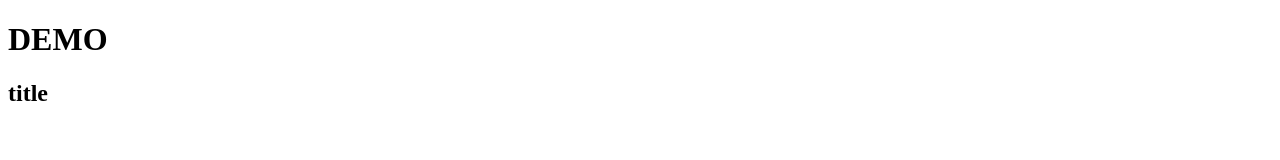
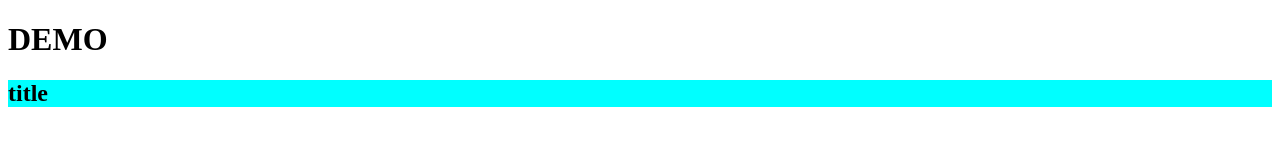
Before and after one commit to Bunreal/git-demo, a plain HTML site: page index.html in a window 1280 px wide. Drawn offline with Linux system fonts and the light colour scheme.

Commit message:
add h2 background-color and link css

```diff
--- a/index.html
+++ b/index.html
@@ -5,6 +5,7 @@
   <meta http-equiv="X-UA-Compatible" content="IE=edge">
   <meta name="viewport" content="width=device-width, initial-scale=1.0">
   <title>DEMO</title>
+  <link rel="stylesheet" href="style.css">
 </head>
 <body>
   <h1>DEMO</h1>
--- a/style.css
+++ b/style.css
@@ -0,0 +1,3 @@
+h2 {
+  background-color: aqua;
+}
```
